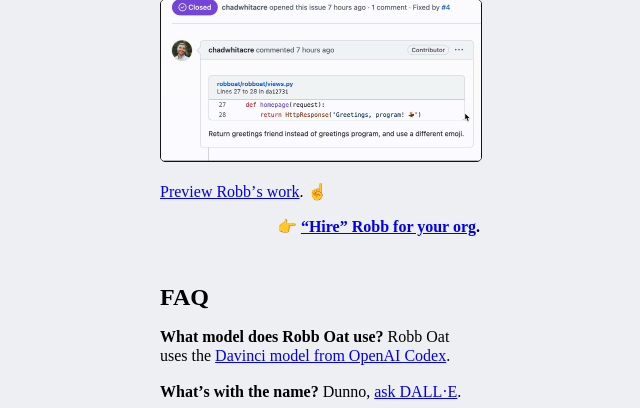
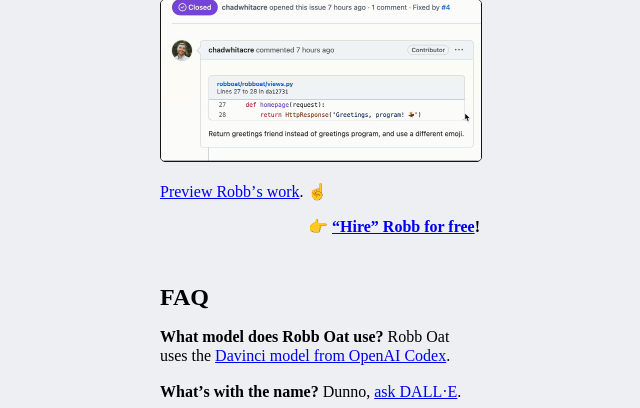
Before and after one commit to robb-oat/server, a Django app: page / in a window 1280 px wide. Shown: the part 371-779 px from the top of the page, without its empty margins (320-960 px from the left). Run offline with Django 4.2, Linux system fonts and the light colour scheme; parts of the project's set-up code (start-up, migrations or seed data) failed here and were passed over.

Commit message:
Update robboat/templates/homepage.html

```diff
--- a/robboat/templates/homepage.html
+++ b/robboat/templates/homepage.html
@@ -21,7 +21,9 @@
       <p><a href="https://github.com/robb-oat/server/issues/2"><img src="{% static 'demo.gif' %}"></a></p>
 
       <p><a href="https://github.com/robb-oat/server/issues/2">Preview Robbʼs work</a>. ☝️</p>
-      <p class="cta">👉 <a href="https://github.com/marketplace/robbot-octodad">“Hire” Robb for your org</a>.</p>
+
+      <p class="cta">👉 <a href="https://github.com/marketplace/robb-oat">“Hire” Robb for free</a>!</p>
+
       <h2>FAQ</h2>
 
       <p><b>What model does Robb Oat use?</b> Robb Oat uses the <a
```
